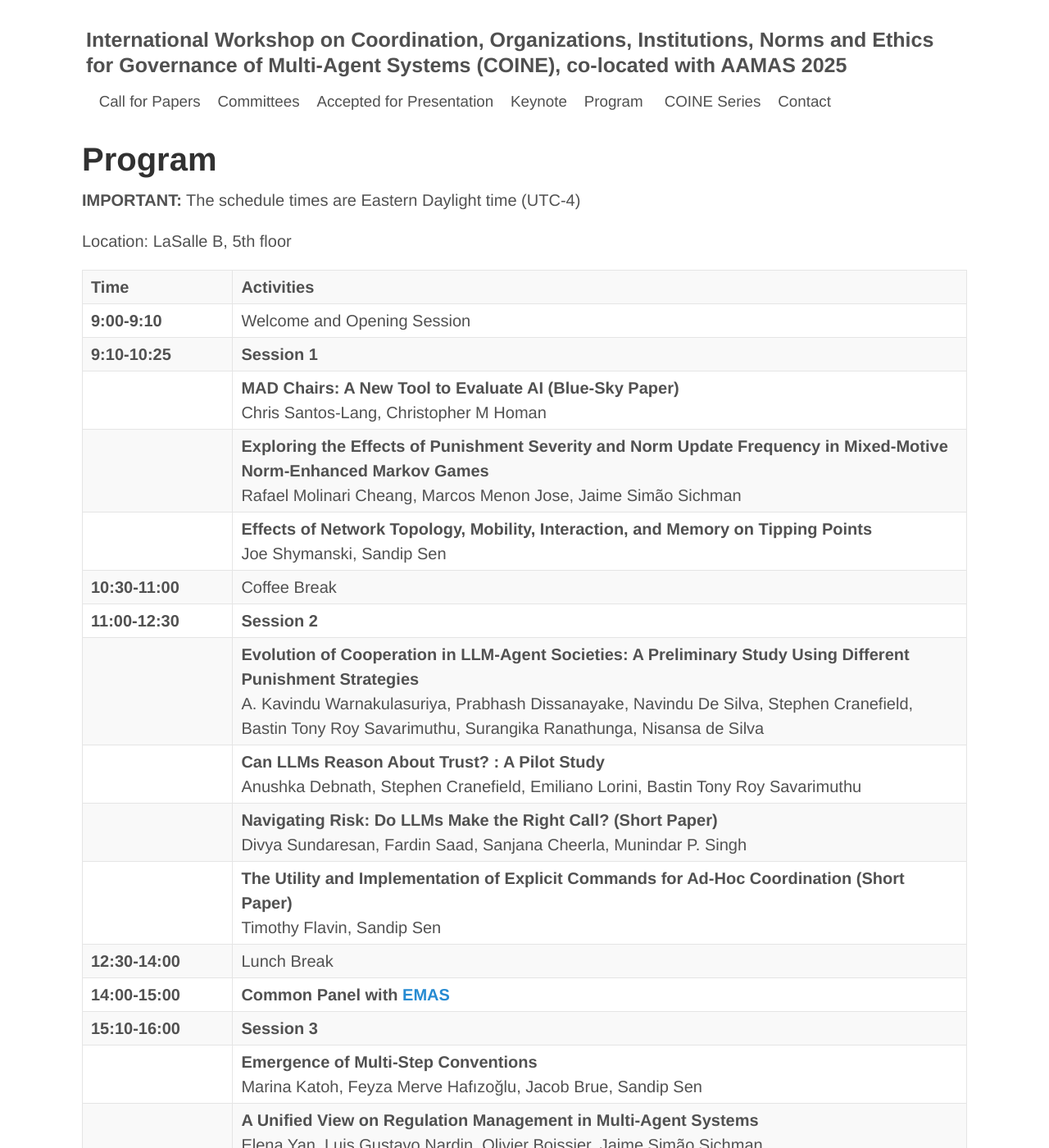
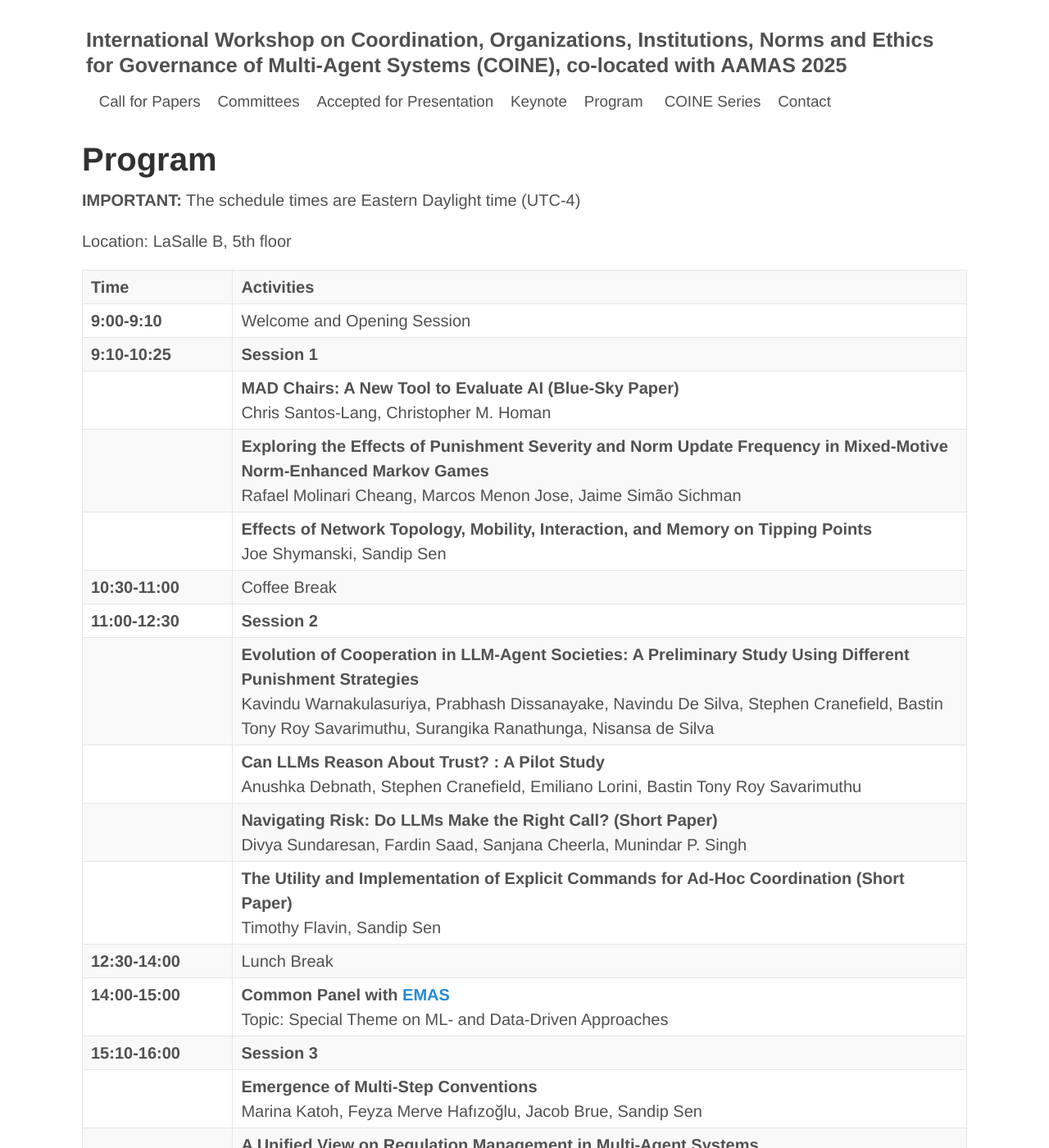
Before and after one commit to coin-workshop/coine-2025-detroit, a Jekyll site: the page built from technical_programme.md, in a window 1280 px wide and 1400 px high. Shown: the whole window at 82% size. Built offline with Jekyll 4.4.1, drawn with Linux system fonts in a browser that asks for light colours.

Commit message:
refine schedule page

```diff
--- a/technical_programme.md
+++ b/technical_programme.md
@@ -25,7 +25,7 @@ Location: LaSalle B, 5th floor
     </tr>
     <tr>
       <td align="left" valign="top"></td>
-      <td align="left" valign="top"><b>MAD Chairs: A New Tool to Evaluate AI (Blue-Sky Paper)</b><br/>Chris Santos-Lang, Christopher M Homan</td>
+      <td align="left" valign="top"><b>MAD Chairs: A New Tool to Evaluate AI (Blue-Sky Paper)</b><br/>Chris Santos-Lang, Christopher M. Homan</td>
     </tr>
     <tr>
       <td align="left" valign="top"></td>
@@ -45,7 +45,7 @@ Location: LaSalle B, 5th floor
     </tr>
     <tr>
       <td align="left" valign="top"></td>
-      <td align="left" valign="top"><b>Evolution of Cooperation in LLM-Agent Societies: A Preliminary Study Using Different Punishment Strategies</b><br/>A. Kavindu Warnakulasuriya, Prabhash Dissanayake, Navindu De Silva, Stephen Cranefield, Bastin Tony Roy Savarimuthu, Surangika Ranathunga, Nisansa de Silva</td>
+      <td align="left" valign="top"><b>Evolution of Cooperation in LLM-Agent Societies: A Preliminary Study Using Different Punishment Strategies</b><br/>Kavindu Warnakulasuriya, Prabhash Dissanayake, Navindu De Silva, Stephen Cranefield, Bastin Tony Roy Savarimuthu, Surangika Ranathunga, Nisansa de Silva</td>
     </tr>
     <tr>
       <td align="left" valign="top"></td>
@@ -65,7 +65,7 @@ Location: LaSalle B, 5th floor
     </tr>
     <tr>
       <td align="left" valign="top"><b>14:00-15:00</b></td>
-      <td align="left" valign="top"><b>Common Panel with <a href="https://emas.in.tu-clausthal.de/2025/" target="_blank">EMAS</a></b></td>
+      <td align="left" valign="top"><b>Common Panel with <a href="https://emas.in.tu-clausthal.de/2025/" target="_blank">EMAS</a></b><br/>Topic: Special Theme on ML- and Data-Driven Approaches</td>
     </tr>
     <tr>
       <td align="left" valign="top"><b>15:10-16:00</b></td>
```
Also changed, not shown: accepted_for_presentation.md (+2 -2 lines).
